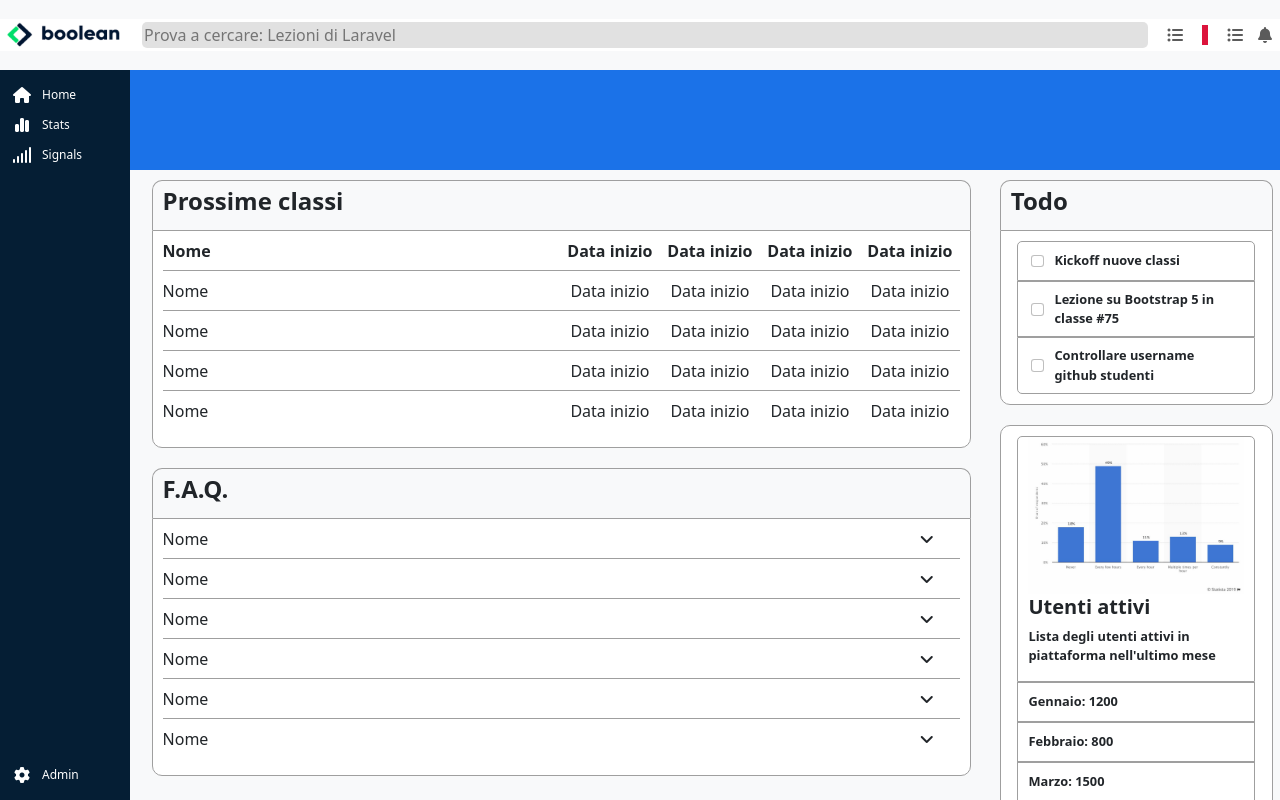
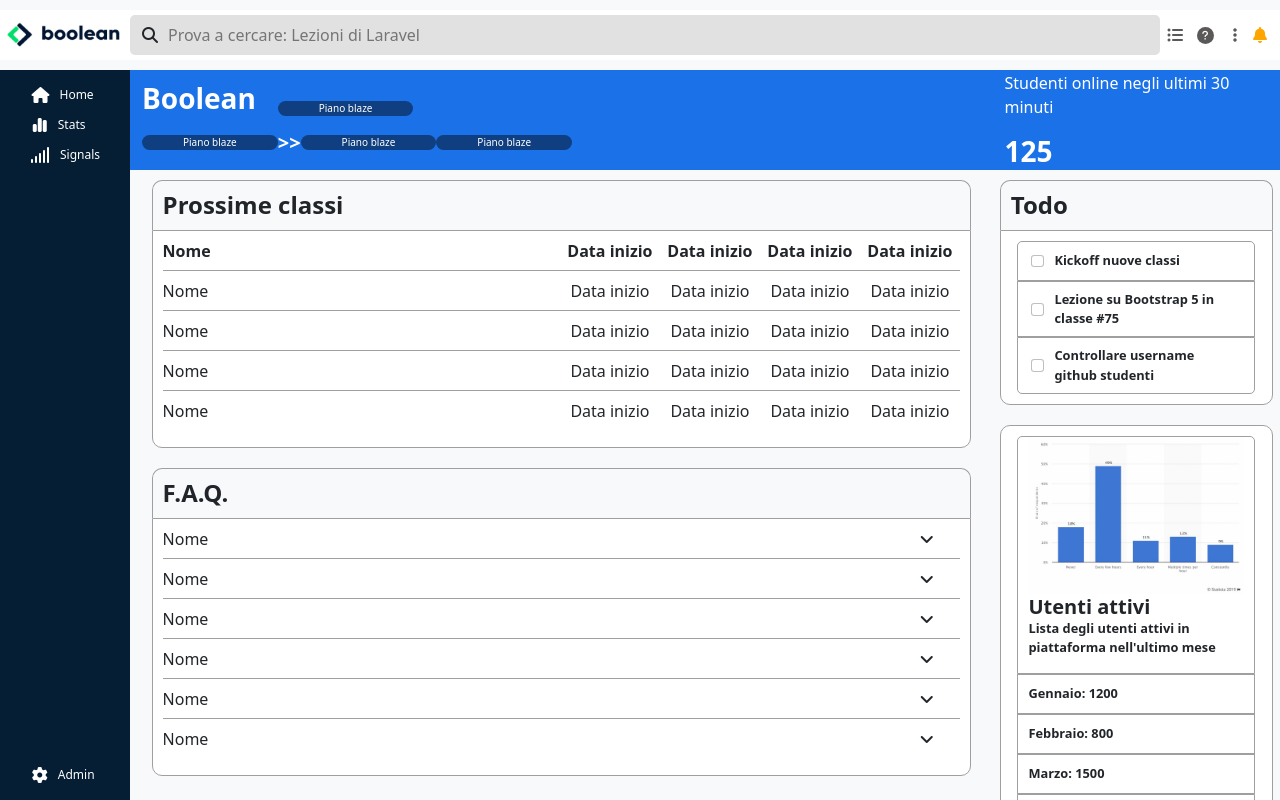
Before and after one commit to edaless/html-css-bootstrap-dashboard, a plain HTML site: page index.html in a window 1280 px wide. Drawn offline with nearby package versions, Linux system fonts and the light colour scheme.

Commit message:
workin header

```diff
--- a/CSS/style.css
+++ b/CSS/style.css
@@ -1,9 +1,9 @@
-
-.big{
-    display: none;
+*{
+    margin:0;
+    padding:0;
+    box-sizing: border-box;
 }
-
-
+/*
 .tasto{
 
 
@@ -12,9 +12,13 @@
     align-items: center;
 
 
-}
+} */
 
 
+
+.big{
+    display: none;
+}
 
 
 
@@ -37,6 +41,7 @@ header .row{
 
     padding: 0;
     width: 100%;
+    min-height: 50px;
 
 
     display: flex;
@@ -60,45 +65,80 @@ header .row{
     object-fit: cover;
 }
 
-#ms-search{
+
+
+:root{
+    /* var(--color-search) */
+    --color-search: #e1e1e1;
+}
+.ms-search{
     width: 100%;
-    /* height: calc(); */
-    border: 0;
+    height: 40px;
+    display: flex;
+    align-items: center;
+
+
     border-radius: 5px;
-    background-color: rgba(0, 0, 0, 0.116);
+    background-color: var(--color-search);
 }
 
+
+.ms-search i{
+    margin-right: 10px;
+
+}
+#ms-input{
+    background-color: var(--color-search);
+    width: 100%;
+    border: 0px;
+}
 
 
 header .tasto{
 
     width: 30px;
-    color: rgb(91, 91, 91);
+    height: 30px;
+    color: #5b5858;
 
 
     display: flex;
+    align-items: center;
     justify-content: center;
+
+    /* background-color: darkgreen; */
 }
 
+.ms-90px{
 
-header .tasto i{
-    margin: 0;
+    width: 90px;
+    padding: 0;
 
 }
 
 
 
+
 .campana{
     color: orange;
+    margin-right: 10px;
+    /* background-color: crimson; */
 }
 
 .cerchio{
-    width: 20px;
-    height: 20px;
-    background-color: crimson;
+    width: 17px;
+    height: 17px;
+    border-radius: 50%;
+    display: flex;
+    align-items: center;
+    justify-content: center;
+    background-color: #5b5858;
+    color: white;
+    font-size: 10px;
+    padding: 0;
 }
-
-
+.cerchio i{
+    margin: 0;
+}
 
 
 
@@ -133,7 +173,12 @@ main{
 
 #sinistra .tasto{
     height: 30px;
+    width: 70%;
+    border-radius: 5px;
     color: white;
+    display: flex;
+    justify-content: center;
+    align-items: center;
 }
 #sinistra .tasto:hover{
 
@@ -147,17 +192,20 @@ main{
     justify-content: center;
     align-items: center;
     color: white;
+
 }
 
 
 #sinistra .big{
     margin-left: 10px;
     font-size: 12px;
+    width: 50px;
+
 }
 
 #destra{
     display: flex;
-    flex-direction: column;
+    flex-wrap: wrap;
     height: 100%;
     width: calc(100% - var(--w-sinistra));
 
@@ -166,12 +214,39 @@ main{
 
 .ms-blu-top{
 
-
+    width: 100%;
     background-color: #1b72e8;
+    color: white;
 
     /* debug */
 }
 
+
+/* .ms-blu-top p, .ms-blu-top h3{
+    margin: 0;
+
+
+} */
+
+/* .row.path{
+    height: 30px;
+} */
+span.path{
+    /* width: 80px; */
+    height: 15px;
+    font-size: 10px;
+
+    border-radius: 30px;
+    display: flex;
+    justify-content: center;
+    align-items: center;
+    background-color: rgba(0, 0, 0, 0.45);
+}
+
+.row.path{
+    width: 100%;
+    /* background-color: #e81be1; */
+}
 
 :root{
     /* var(--h-riga1) */
@@ -307,7 +382,10 @@ li{
 
 
 h3, h4, h5{
+    margin: 0;
+    padding: 0;
     font-weight: 550;
+
 }
 
 #img-grafico{
@@ -316,7 +394,10 @@ h3, h4, h5{
 }
 
 
-
+h5.path{
+    line-height: 30px;
+    vertical-align: middle;
+}
 /* responsive
 ****************************************************** */
 
@@ -357,9 +438,7 @@ h3, h4, h5{
 
     }
 
-    .tasto{
-        justify-content: flex-start;
-    }
+
 
     .ms-h-riga2>*{
         height: var(--h-riga2);
--- a/index.html
+++ b/index.html
@@ -14,39 +14,46 @@
 
     <header class="d-flex align-items-center">
 
-        <div class="row m-0 p-0 d-flex">
+        <div class="row m-0 p-0 d-flex green">
             <!-- loghi -->
-            <div class="ms-logo small">
-                <img src="img/logo.png" class="ms-img-logo" alt="">
-            </div>
-            <div class="ms-logo big">
-                <img src="img/logo-big.png" class="ms-img-logo" alt="">
+            <div class="ms-logo">
+                <img src="img/logo.png" class="ms-img-logo small" alt="">
+
+                <img src="img/logo-big.png" class="ms-img-logo big" alt="">
             </div>
 
             <!-- search -->
-            <div class="col">
-                <input type="text" id="ms-search" placeholder="Prova a cercare: Lezioni di Laravel">
+            <div class="col ms-search">
+                <i class="fa-solid fa-magnifying-glass"></i>
+                <input type="text" id="ms-input" placeholder="Prova a cercare: Lezioni di Laravel">
             </div>
+            <!-- funziona ma non è un granché -->
 
             <!-- tasti -->
-            <div class="tasto big">
-                <i class="fa-solid fa-list-ul"></i>
+            <div class="ms-90px big">
+                <div class="tasto">
 
-            </div>
-            <div class="tasto big">
-                <div class="cerchio">
+                    <i class="fa-solid fa-list-ul"></i>
 
                 </div>
 
-                <!-- <i class="fa-solid fa-question"></i> -->
+                <div class="tasto">
+                    <div class="cerchio">
+                        <i class="fa-solid fa-question"></i>
+                    </div>
+                </div>
 
+                <div class="tasto">
+
+                    <i class="fa-solid fa-ellipsis-vertical"></i>
+
+                </div>
             </div>
-            <div class="tasto big">
-                <i class="fa-solid fa-list-ul"></i>
 
-            </div>
-            <div class="tasto campana">
-                <i class="fa-solid fa-bell"></i>
+            <div class="tasto">
+
+                <i class="fa-solid fa-bell campana"></i>
+
             </div>
 
 
@@ -59,7 +66,7 @@
     <main class="container-fluid p-0 d-flex">
 
         <div id="sinistra" class=" d-flex flex-column justify-content-between">
-            <div class="row d-flex flex-column m-0 align-items-start">
+            <div class="row d-flex flex-column m-0 align-items-center">
 
                 <div class="tasto">
                     <i class="fa-solid fa-house"></i>
@@ -82,7 +89,7 @@
 
 
             </div>
-            <div class="row d-flex flex-column m-0 align-items-start">
+            <div class="row d-flex flex-column m-0 align-items-center">
 
                 <div class="tasto">
                     <i class="fa-solid fa-gear"></i>
@@ -102,15 +109,47 @@
 
 
         <div id="destra">
+            <!-- riga blu -->
             <div class="row m-0 d-flex flex-wrap ms-blu-top">
-                <div class="col-12 col-lg-9  ms-h-riga1">
+
+
+
+                <div class="col-12 col-lg-9 ms-h-riga1 d-flex">
+                    <div class="row path d-flex flex-column justify-content-evenly">
+
+
+
+                        <div class="d-flex m-0  d-flex align-items-end">
+                            <div class="col-2 m-0 p-0">
+                                <h3>Boolean</h3>
+                            </div>
+
+                            <span class="col-2 path">Piano blaze</span>
+                        </div>
+
+                        <div class="d-flex align-items-center m-0">
+                            <span class="col-2 path">Piano blaze</span>
+                            <h5 class="path">>></h5>
+                            <span class="col-2 path">Piano blaze</span>
+                            <span class="col-2 path">Piano blaze</span>
+                        </div>
+
+
+                    </div>
+
                 </div>
 
 
-                <div class="col-12 col-lg-3  ms-h-riga1">
+                <div class="col-12 col-lg-3  ms-h-riga1 d-flex flex-column justify-content-center">
+                    <p>Studenti online negli ultimi 30 minuti</p>
+                    <h3>125</h3>
                 </div>
 
             </div>
+
+
+
+            <!-- prima colonna di card -->
             <div class="row m-0 d-flex flex-wrap ms-h-riga2 ms-scroll">
                 <div class="col-12 col-lg-9  p-0 d-flex flex-column align-items-center ms-colonna1">
                     <div class="ms-card">
```
